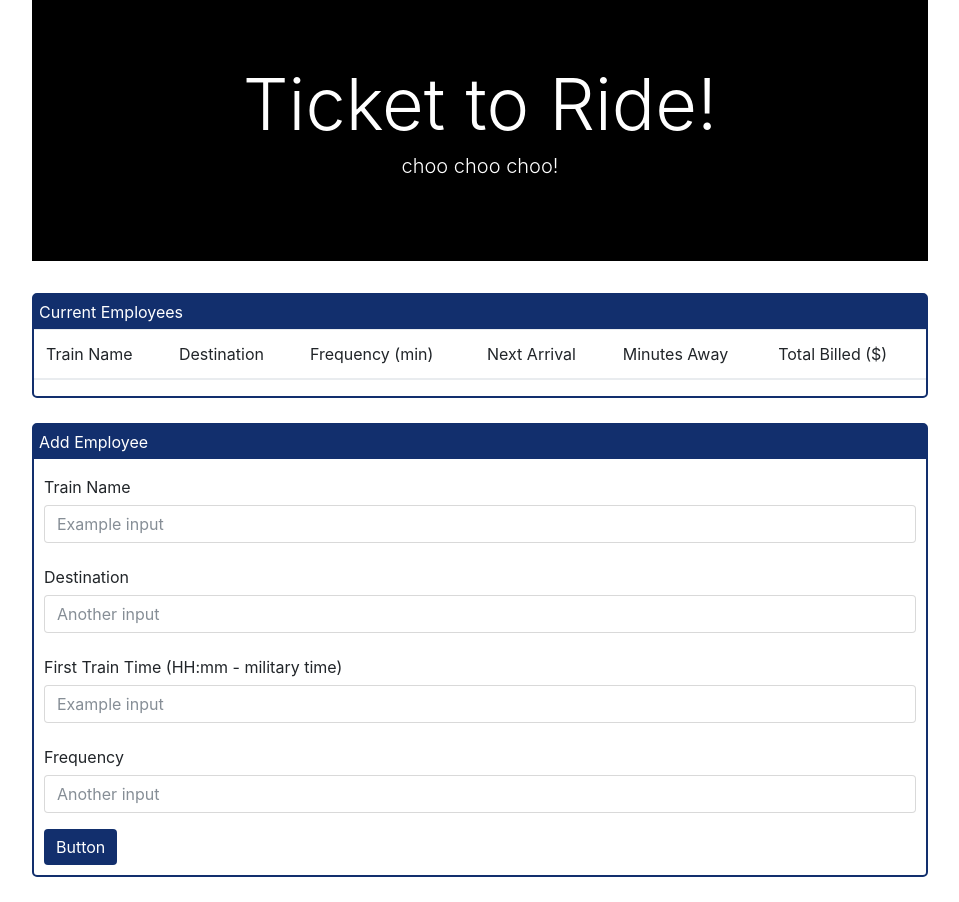
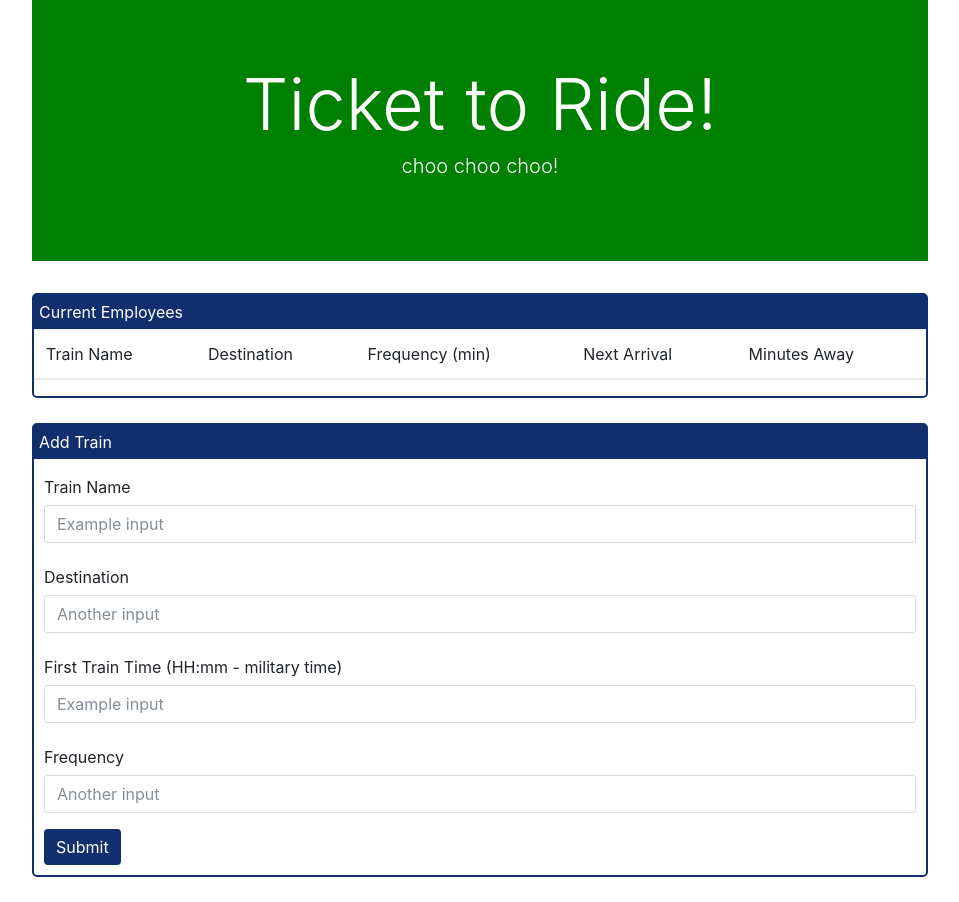
Before and after one commit to Afrothundr/train-scheduler, a plain HTML site: page index.html in a window 1280 px wide. Shown: the whole page, without its empty margins (160-1119 px from the left). Drawn offline with nearby package versions, Linux system fonts and the light colour scheme; no server answers; a script that the page names is missing; files whose address does not match are found by name.

Commit message:
fixed data structures and changed frontend

```diff
--- a/assets/css/style.css
+++ b/assets/css/style.css
@@ -1,12 +1,12 @@
 .header-jumbo{
-	background-color: black;
+
 	color: #fff;
 	margin-bottom: 25px;
 	text-align: center;
 }
 
 #background-header{
-	background-color: black;
+	background-color: green;
 }
 #container{
 	width:70%;
--- a/index.html
+++ b/index.html
@@ -40,7 +40,6 @@
       <th>Frequency (min)</th>
       <th>Next Arrival</th>
       <th>Minutes Away</th>
-      <th>Total Billed ($)</th>
     </tr>
   </thead>
   <tbody id="tableBody">
@@ -51,7 +50,7 @@
 
 
 	<section id="formSubmit">
-		<div class="section-banner">Add Employee</div>
+		<div class="section-banner">Add Train</div>
 		<form id="inputContent">
   			<div class="form-group">
    				<label class="col-form-label" for="formGroupExampleInput">Train Name</label>
@@ -71,7 +70,7 @@
    			 	<input type="text" class="form-control" id="frequencyInput" placeholder="Another input">
 
   			</div>
-  		<button id="submit" class="btn btn-primary" type="submit">Button</button>
+  		<button id="submit" class="btn btn-primary" type="submit">Submit</button>
 </form>
 	</section>
 
```
Also changed, not shown: assets/javascript/app.js (renamed from app.js), assets/javascript/javascript.js (deleted).
